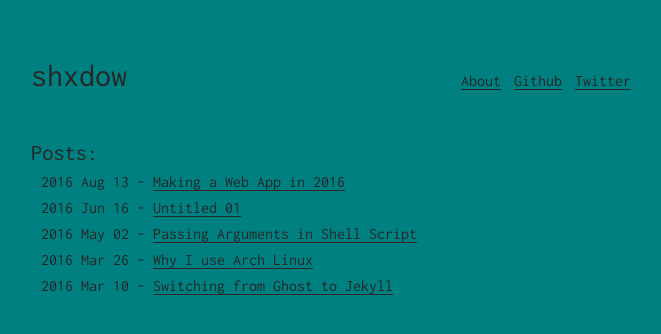
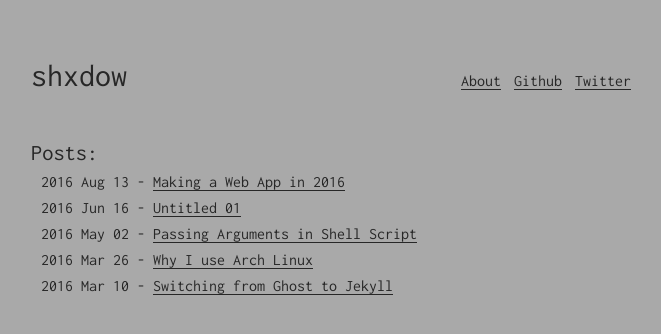
Before and after one commit to shxdow/shxdow.github.io, a Jekyll site: the page built from index.html, in a window 1280 px wide. Shown: the top 334 px of the page, without its empty margins (309-970 px from the left). Built offline with Jekyll 4.4.1, drawn with Linux system fonts in a browser that asks for light colours.

Commit message:
Changed bg color to a darkgray

```diff
--- a/assets/css/main.scss
+++ b/assets/css/main.scss
@@ -7,7 +7,7 @@
 body {
 	color: $color-black;
 	// background: $color-white;
-	background: #008080;
+	background: #A9A9A9;
 	font-family: 'Inconsolata', ;
 	font-size: 100%;
 	font-weight: 400;
```
